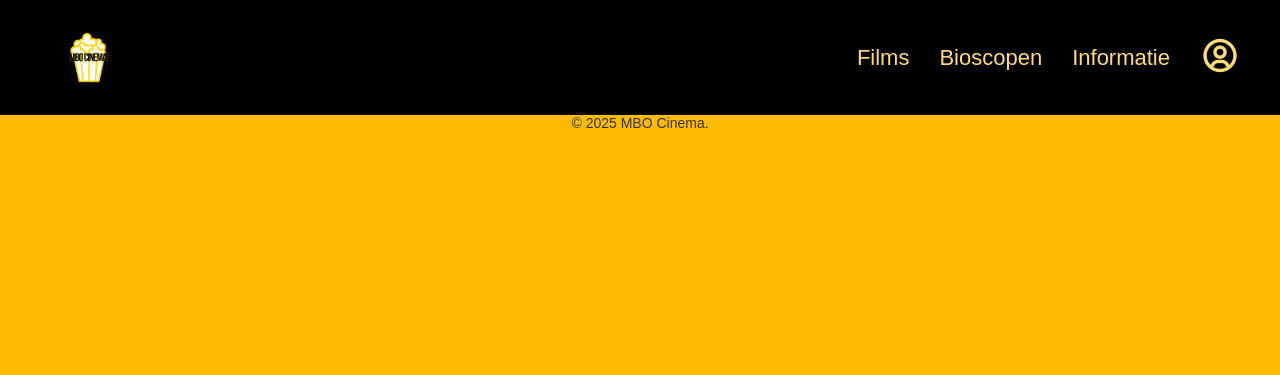
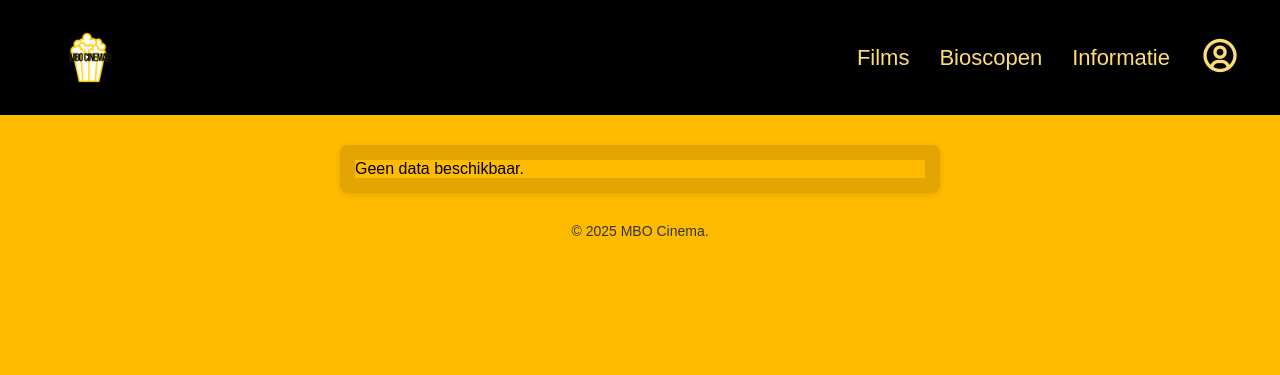
Before and after one commit to LO4E-SWD4-feb-MBO-CINEMAS/Groep2_Angela_Spuranthi, a PHP site: page / in a window 1280 px wide. Shown: the top 375 px of the page. Run offline with PHP 8.4, Linux system fonts and the light colour scheme; some web fonts are replaced.

Commit message:
einde aanpassingen

```diff
--- a/CSS/Style.css
+++ b/CSS/Style.css
@@ -1163,3 +1163,48 @@
 .genre-film-img:hover {
     border: 3px solid black;
 }
+
+/* slideshow api */
+
+#filmsContainer {
+  max-width: 600px;
+  margin: 30px auto;
+  padding: 15px;
+  background-color: #e3a300;
+  border-radius: 8px;
+  font-family: Arial, sans-serif;
+  box-shadow: 0 2px 6px rgba(0,0,0,0.1);
+}
+
+#filmsContainer h2 {
+  text-align: center;
+  color: #333;
+  margin-bottom: 20px;
+}
+
+#filmsContainer ul {
+  list-style-type: none;
+  padding: 0;
+}
+
+#filmsContainer li {
+  margin-bottom: 20px;
+  padding-bottom: 10px;
+  border-bottom: 1px solid #946500;
+}
+
+#filmsContainer li strong {
+  font-size: 1.2em;
+  color: #222;
+}
+
+#filmsContainer li br {
+  margin-bottom: 5px;
+  display: block;
+}
+
+#filmsContainer li p {
+  color: #555;
+  font-size: 0.95em;
+  line-height: 1.3;
+}
--- a/Classes/Databasefilms.php
+++ b/Classes/Databasefilms.php
@@ -1,4 +1,5 @@
 <?php
+
 require_once 'Database.php';
 
 class DatabaseConnection extends Database {
@@ -6,7 +7,8 @@
         return $this->pdo;
     }
 
+
     public function validateData($data) {
-        return $data;
+        return $this->sanitizeInput($data);
     }
 }
--- a/Index.php
+++ b/Index.php
@@ -1,27 +1,23 @@
 <!DOCTYPE html>
 <html lang="nl">
 <head>
-    <meta charset="UTF-8">
-    <meta name="viewport" content="width=device-width, initial-scale=1.0">
+    <meta charset="UTF-8" />
+    <meta name="viewport" content="width=device-width, initial-scale=1" />
     <title>Ontdek de nieuwste films & bioscopen</title>
-    <meta name="description" content="Blijf op de hoogte van de nieuwste films, trailers, recensies en bioscoopnieuws. Alles over films op één plek.">
-    <meta name="author" content="Angela Bansie">
-    <link rel="stylesheet" href="\Groep2_Angela_Spuranthi\CSS\Style.css">
+    <meta name="description" content="Blijf op de hoogte van de nieuwste films, trailers, recensies en bioscoopnieuws. Alles over films op één plek." />
+    <meta name="author" content="Angela Bansie" />
+    <link rel="stylesheet" href="CSS/Style.css" />
+    <script src="JS/slideshow_API.js" defer></script>
 </head>
 <body>
 
-    <?php include 'header2.php'; ?>
+<?php include 'header2.php'; ?>
+
+<article id="filmsContainer"></article>
 
 
 
-
-
-
-
-
-
-
-    <?php include 'footer.php'; ?>
+<?php include 'footer.php'; ?>
 
 </body>
 </html>
--- /dev/null
+++ b/JS/slideshow_API.js
@@ -0,0 +1,41 @@
+class MovieAPI {
+  constructor() {
+    this.apiURL = 'https://api.tvmaze.com/search/shows?q=star%20wars';
+    this.cache = null;
+  }
+
+  async fetchData() {
+    if (this.cache) return this.cache;
+    try {
+      const response = await fetch(this.apiURL);
+      if (!response.ok) throw new Error('Fout bij ophalen');
+      const data = await response.json();
+      this.cache = data;
+      return data;
+    } catch (error) {
+      console.error(error);
+      return null;
+    }
+  }
+
+  async displayData() {
+    const data = await this.fetchData();
+    const container = document.getElementById('filmsContainer');
+    if (!data) {
+      container.innerHTML = '<p>Geen data beschikbaar.</p>';
+      return;
+    }
+
+    let html = '<h2>Zoekresultaten voor "Star Wars"</h2><ul>';
+    data.slice(0, 5).forEach(item => {
+      const show = item.show;
+      html += `<li><strong>${show.name}</strong> (${show.premiered ? show.premiered.slice(0,4) : 'Onbekend'})<br>${show.summary ? show.summary.replace(/<[^>]+>/g, '') : 'Geen beschrijving'}</li>`;
+    });
+    html += '</ul>';
+
+    container.innerHTML = html;
+  }
+}
+
+const api = new MovieAPI();
+api.displayData();
```
Also changed, not shown: JS/filmposter.js (+0 -7 lines), JS/mapmodule.js (+1 -16 lines), JS/mappen.js (+5 -15 lines), bioscopen.php (+2 -17 lines), formulier-reserveren.php (+7 -10 lines).
